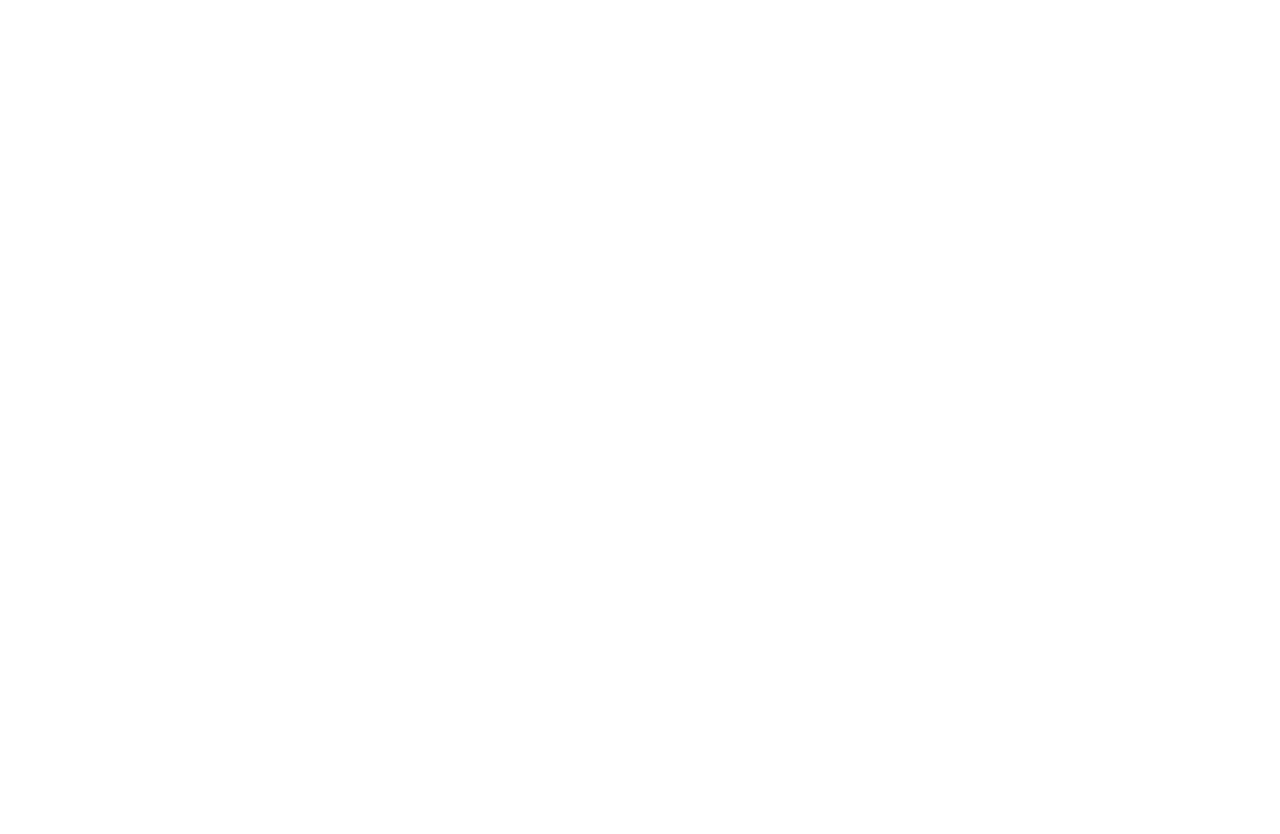
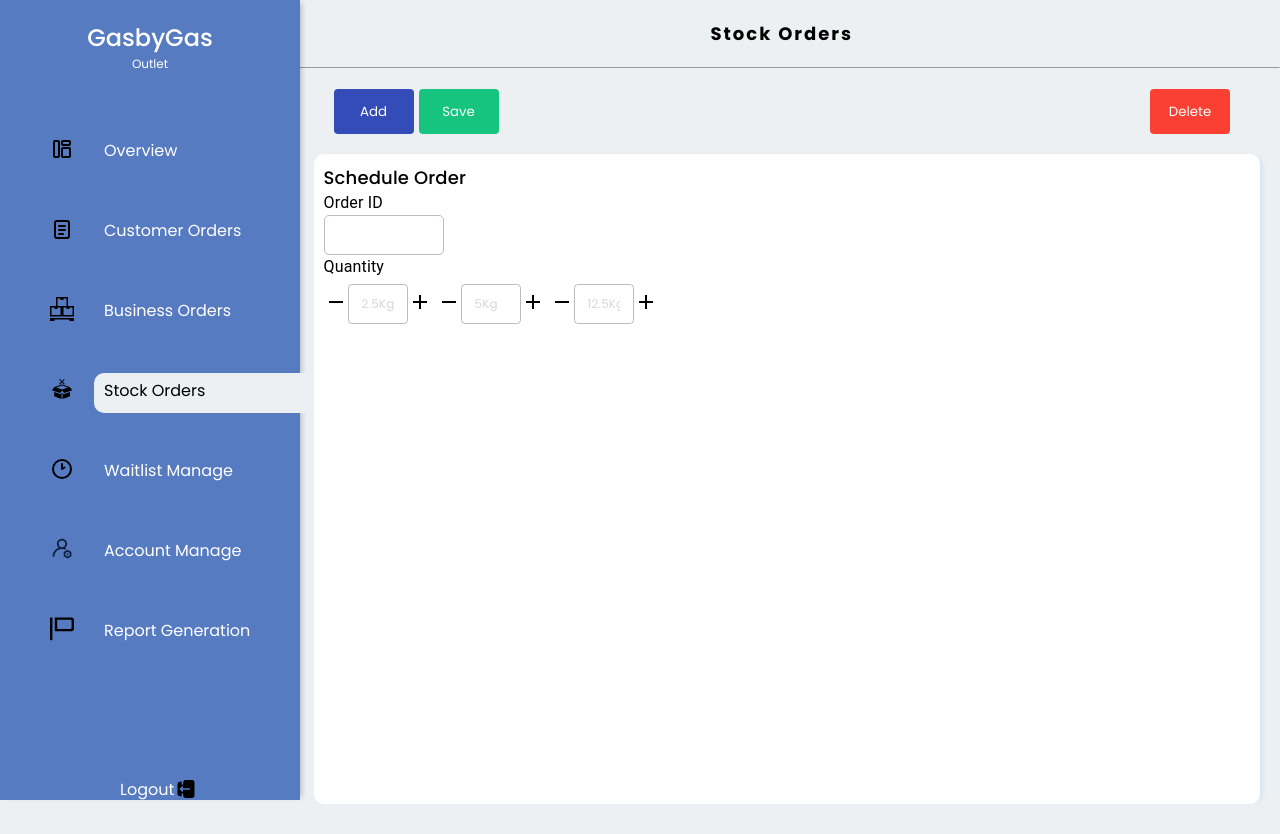
Before and after one commit to krishan44/ASE-Project, a React (Vite) app in the folder GasbyGas/: page /StockOrders in a window 1280 px wide. Before the commit this address had no page. Before the commit the page ends 800 px from the top, so only its background shows below. Built offline with nearby package versions, Linux system fonts and the light colour scheme.

Commit message:
Made the changes for the stock order also

```diff
--- a/GasbyGas/src/App.jsx
+++ b/GasbyGas/src/App.jsx
@@ -4,6 +4,7 @@
 import CustomerOrders from "./Components/OutletManager/customerOrders";
 import CustomerTable from "./Components/OutletManager/Tables/customerTable";
 import BusinessOrders from "./Components/OutletManager/BusinessOrder";
+import StockOrders from "./Components/OutletManager/StockOrder";
 
 function App() {
   return (
@@ -12,6 +13,7 @@
         <Route path="/" element={<Overview />} />
         <Route path="/orders" element={<CustomerOrders />} />
         <Route path="/BusinessOrders" element={<BusinessOrders />} />
+        <Route path="/StockOrders" element={<StockOrders />} />
       </Routes>
     </Router>
   );
--- a/GasbyGas/src/Components/OutletManager/MainDashboard.jsx
+++ b/GasbyGas/src/Components/OutletManager/MainDashboard.jsx
@@ -30,10 +30,10 @@
             <img src={orderstock} alt="" className={style.panelIcon} />
             <span className={`${style.option} ${selectedOption === "Business Orders" ? style.selected : ""}`}>Business Orders</span>
           </Link>
-          <div className={style.optionContainer} onClick={() => setSelectedOption("Stock Orders")}>
+          <Link to="/StockOrders" className={style.optionContainer} onClick={() => setSelectedOption("Stock Orders")}>
             <img src={stock} alt="" className={style.panelIcon} />
             <span className={`${style.option} ${selectedOption === "Stock Orders" ? style.selected : ""}`}>Stock Orders</span>
-          </div>
+          </Link>
           <div className={style.optionContainer} onClick={() => setSelectedOption("Waitlist Manage")}>
             <img src={waitlist} alt="" className={style.panelIcon} />
             <span className={`${style.option} ${selectedOption === "Waitlist Manage" ? style.selected : ""}`}>Waitlist Manage</span>
@@ -46,11 +46,12 @@
             <img src={report} alt="" className={style.panelIcon} />
             <span className={`${style.option} ${selectedOption === "Report Generation" ? style.selected : ""}`}>Report Generation</span>
           </div>
-        </div>
-        <div className={style.Logout}>
+          <div className={style.Logout}>
           <span>Logout</span>
           <img src={logOut} className={style.logOutI} alt="LogOut icon" />
         </div>
+        </div>
+
       </div>
     </div>
   );
--- a/GasbyGas/src/Components/OutletManager/MainDashboard.module.css
+++ b/GasbyGas/src/Components/OutletManager/MainDashboard.module.css
@@ -103,7 +103,7 @@
 
 .Logout{
     position: relative;
-    top: 150px;
+    top: 80px;
     left: 100px;
     cursor: pointer;
 }
--- a/GasbyGas/src/Components/OutletManager/Overview.module.css
+++ b/GasbyGas/src/Components/OutletManager/Overview.module.css
@@ -78,7 +78,7 @@
 
 .chartContainer{
     background-color: #FFF;
-    width: 95%;
+    width: 92%;
     padding: 20px;
     margin-top: 10px;
     margin-left: 40px;
--- /dev/null
+++ b/GasbyGas/src/Components/OutletManager/StockOrder.jsx
@@ -0,0 +1,42 @@
+import { useState } from "react";
+import { DataTable } from 'primereact/datatable';
+import { Column } from 'primereact/column';
+import style from "./customerOrders.module.css";
+import MainDashboard from "./MainDashboard";
+import edit from "../../assets/table/edit.svg";
+import StockTable from "./Tables/stockTable"
+
+function StockOrders(){
+    const [selectedOption, setSelectedOption] = useState("Stock Orders");
+    const [selectedOrders, setSelectedOrders] = useState(null);
+
+
+    return(
+        <>
+            <div className={style.customerOrders}>
+                <div className={style.sidepanel}>
+                    <MainDashboard selectedOption={selectedOption} setSelectedOption={setSelectedOption}/>
+                </div>
+                <div className={style.customerOrderContent}>
+                    <div className={style.sectionName}>
+                        <h2>Stock Orders</h2>
+                    </div>
+                    <hr />
+                    <div className={style.btns}>
+                        <div>
+                            <button className={style.addBtn}>Add</button>
+                            <button className={style.UpdateBtn}>Save</button>
+                        </div>
+                            <button className={style.delBtn}>Delete</button>
+                    </div>
+                    <div className={style.table}>
+                    <StockTable/>
+                    </div>
+                </div>
+            </div>
+
+        </>
+    )
+}
+
+export default StockOrders;
--- a/GasbyGas/src/Components/OutletManager/Tables/Business.jsx
+++ b/GasbyGas/src/Components/OutletManager/Tables/Business.jsx
@@ -118,7 +118,7 @@
     <table>
       <thead>
         <tr>
-          {['Token', 'Customer', 'Order', 'Order Date', 'Status', 'Total', 'Tank', ' '].map(key => (
+          {['Token', 'Business', 'Order', 'Order Date', 'Status', 'Total', 'Tank', ' '].map(key => (
             <th
               key={key}
               onClick={() => handleSort(key)}
@@ -164,7 +164,7 @@
               </div>
             </td>
             <td>{row.Total}</td>
-            <td>{row.Tank}</td>
+            <td>{orderBodyTemplate(row)}</td>
             <td>
               <img src={edit} alt="edit icon" className={style.editIcon} onClick={() => setEditingStatusId(row.id)} />
             </td>
--- a/GasbyGas/src/Components/OutletManager/Tables/customerTable.jsx
+++ b/GasbyGas/src/Components/OutletManager/Tables/customerTable.jsx
@@ -164,7 +164,7 @@
               </div>
             </td>
             <td>{row.Total}</td>
-            <td>{row.Tank}</td>
+            <td>{orderBodyTemplate(row)}</td>
             <td>
               <img src={edit} alt="edit icon" className={style.editIcon} onClick={() => setEditingStatusId(row.id)} />
             </td>
--- /dev/null
+++ b/GasbyGas/src/Components/OutletManager/Tables/stockTable.jsx
@@ -0,0 +1,108 @@
+import React, { useState } from 'react';
+import style from './customerTable.module.css';
+import search from '../../../assets/table/search.svg';
+import { Box, Typography, Stack, TextField } from '@mui/material';
+import AddIcon from '@mui/icons-material/Add';
+import RemoveIcon from '@mui/icons-material/Remove';
+
+
+const StockTable = () => {
+
+  const [orderQuantities, setOrderQuantities] = useState({
+      small: '', // For 2.5Kg
+      medium: '', // For 5Kg
+      large: '', // For 12.5Kg
+    });
+
+    const [tankQuantities, setTankQuantities] = useState({
+      small: '',
+      medium: '',
+      large: '',
+    });
+
+    // Increment/Decrement handlers
+    const handleIncrement = (stateUpdater, key) => {
+      stateUpdater((prev) => ({
+        ...prev,
+        [key]: prev[key] ? parseInt(prev[key]) + 1 : 1,
+      }));
+    };
+
+    const handleDecrement = (stateUpdater, key) => {
+      stateUpdater((prev) => ({
+        ...prev,
+        [key]: prev[key] > 0 ? parseInt(prev[key]) - 1 : '',
+      }));
+    };
+
+  return (
+    <Box>
+        <Typography sx={{color:'#000', fontSize:'18px', fontWeight:'500', fontFamily:'poppins'}}>
+            Schedule Order
+        </Typography>
+        <Box>
+            <Box sx={{display:'block', justifyContent:'center', alignItems:'center', gap:'10px'}}>
+                <Typography
+                sx={{color:'#000'}}>
+                    Order ID
+                </Typography>
+                <TextField disabled  sx={{width:'120px',}}
+                InputProps={{
+                style: {
+                    height: "40px",
+                    borderRadius:'5px'
+                    },
+                    }}>
+                </TextField>
+            </Box>
+            <Box>
+                <Typography>
+                    Quantity
+                </Typography>
+                <Box sx={{ display: 'flex', gap: '5px' }}>
+            {['small', 'medium', 'large'].map((key, index) => (
+              <Box
+                key={index}
+                sx={{ display: 'flex', justifyContent: 'center', alignItems: 'center' }}
+              >
+                <RemoveIcon
+                  onClick={() => handleDecrement(setOrderQuantities, key)}
+                  sx={{ cursor: 'pointer' }}
+                />
+                <TextField
+                  variant="outlined"
+                  disabled='false'
+                  placeholder={
+                    key === 'small'
+                      ? '2.5Kg'
+                      : key === 'medium'
+                      ? '5Kg'
+                      : '12.5Kg'
+                  }
+                  value={orderQuantities[key]}
+                  sx={{
+                    '& .MuiInputBase-root': {
+                      height: '40px',
+                      width: '60px',
+                      fontFamily: 'Poppins',
+                      fontSize: '12px',
+                      marginTop: '5px',
+                      textAlign: 'center',
+                    },
+                  }}
+                  inputProps={{ readOnly: false }}
+                />
+                <AddIcon
+                  onClick={() => handleIncrement(setOrderQuantities, key)}
+                  sx={{ cursor: 'pointer' }}
+                />
+              </Box>
+            ))}
+          </Box>
+            </Box>
+        </Box>
+    </Box>
+    );
+};
+
+export default StockTable;
```
